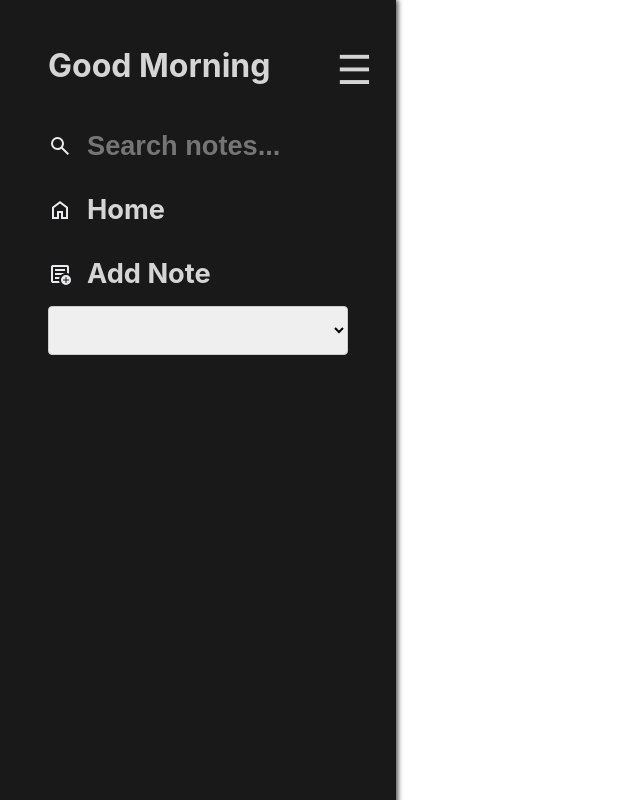
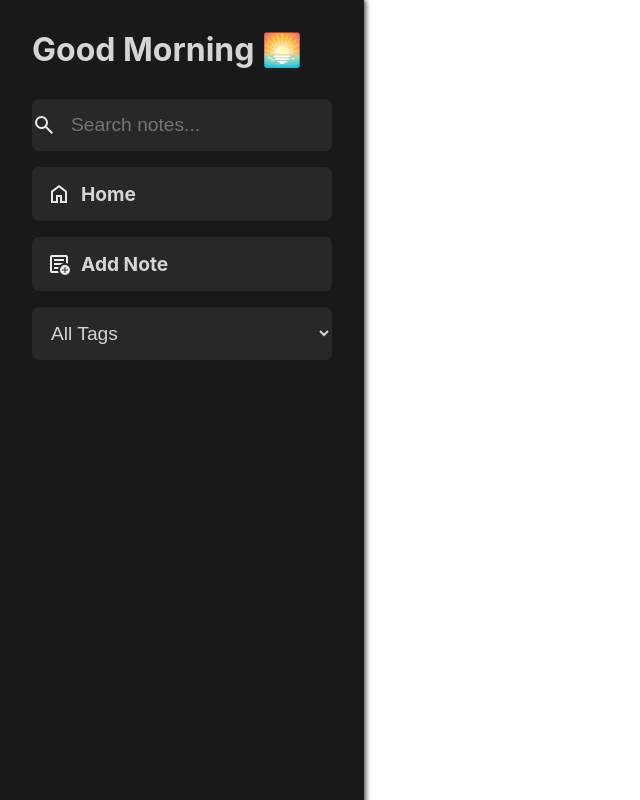
Before and after one commit to Kartikayy007/NotesApp, a React (Vite) app: page / in a window 1280 px wide. Shown: the whole page, without its empty margins (0-640 px from the left). Built offline with nearby package versions, Linux system fonts and the light colour scheme.

Commit message:
Refactor sidebar component to add,delete,search note also to give color tag and sort by tag  functionality

```diff
--- a/src/components/sideBar.jsx
+++ b/src/components/sideBar.jsx
@@ -1,58 +1,194 @@
-import React, { useState } from 'react';
-import Styles from './sideBar.module.css';
+import React, { useState } from "react";
+import Styles from "./sideBar.module.css";
 
 const SideBar = () => {
-  const [isOpen, setIsOpen] = useState(true);
   const hour = new Date().getHours();
-  const greeting = hour < 12 ? 'Good Morning' : 'Good Evening';
+  let greeting;
+  if (hour < 12) {
+    greeting = "Good Morning 🌅";
+  } else if (hour < 18) {
+    greeting = "Good Afternoon ☀️";
+  } else {
+    greeting = "Good Evening 🌇";
+  }
 
-  const toggleSidebar = () => {
-    setIsOpen(!isOpen);
+  const [notes, setnote] = useState([]);
+  const [selectedTag, tag] = useState("");
+  const [searching, searchingNote] = useState("");
+  const [editNoteID, edit] = useState("");
+  const [focuednoteID, noteOnFocus] = useState("");
+
+  const addNewNote = () => {
+    const newNote = {
+      id: Math.random(),
+      title: `Note ${notes.length + 1}`,
+      content: "",
+      tag: "",
+    };
+    setnote([...notes, newNote]);
+  };
+
+  const deleteNote = (id) => {
+    setnote(notes.filter((note) => note.id !== id));
+    if (focuednoteID === id) {
+      noteOnFocus("");
+    }
+  };
+
+  const colortags = {
+    "": "gray",
+    red: "red",
+    yellow: "yellow",
+    green: "green",
+    blue: "blue",
+    purple: "purple",
+  };
+
+  const tagNote = (id, color) => {
+    setnote(
+      notes.map((note) => (note.id === id ? {...note, tag: color} : note))
+    );
+  };
+
+  const filteredNotes = notes.filter(
+    (note) =>
+      (note.tag === selectedTag || selectedTag === "" || (selectedTag === "none" && note.tag === "")) &&
+      note.title.toLowerCase().indexOf(searching.toLowerCase()) !== -1
+  );
+
+  const focusNote = (id) => {
+    noteOnFocus(id);
+    // console.log(`Notew-${id}`);
+  };
+  const editingNoteName = (id) => {
+    edit(id);
+  };
+
+  const editNoteName = (id, name) => {
+    setnote(
+      notes.map((note) => (note.id === id ? {...note, title: name} : note))
+    );
+  };
+
+  const finishEditing = () => {
+    edit("");
   };
 
   return (
-    <div>
-
-      <div className={`${Styles.sideBar} ${isOpen ? Styles.open : Styles.closed}`}>
+    <div className={Styles.sideBar}>
       <div className={Styles.greeting}>
         <h1>{greeting}</h1>
-
       </div>
-        <div className={Styles.hamburger} onClick={toggleSidebar}>
-        &#9776;
-      </div>
-
-        <ul className={Styles.createNotes}>
-
-          <li className={Styles.searchContainer}>
-            <img src="src/assets/search.svg" alt="Search Icon" className={Styles.searchIcon} />
+      <div className={Styles.searchContainer}>
+        <img
+          src="src/assets/search.svg"
+          alt="Search Icon"
+          className={Styles.searchIcon}
+        />
         <input
           type="text"
           placeholder="Search notes..."
           className={Styles.searchInput}
+          value={searching}
+          onChange={(note) => searchingNote(note.target.value)}
         />
-          </li>
-
-          <li className={Styles.home}>
+      </div>
+      <div className={Styles.buttonContainer}>
+        <button className={Styles.sideBarButton}>
           <img src="src/assets/home.svg" alt="" />
-            <button className={Styles.homeButton}>Home</button>
-          </li>
-
-          <li className={Styles.addNote}>
+          Home
+        </button>
+        <button className={Styles.sideBarButton} onClick={addNewNote}>
           <img src="src/assets/addNote.svg" alt="" />
-            <button className={Styles.addButton}>Add Note</button>
-          </li>
-
-          <li className="sort">
-            <select className={Styles.sortcolor}>
-              {/* Options */}
+          Add Note
+        </button>
+      </div>
+      <div className={Styles.tagFilter}>
+        <select
+          className={Styles.sortcolor}
+          value={selectedTag}
+          onChange={(e) => tag(e.target.value)}
+        >
+          <option value="">All Tags</option>
+          <option value="none">⚪ None</option>
+          <option value="red">🔴 Red</option>
+          <option value="yellow">🟡 Yellow</option>
+          <option value="green">🟢 Green</option>
+          <option value="blue">🔵 Blue</option>
+          <option value="purple">🟣 Purple</option>
         </select>
-          </li>
-
-        </ul>
+      </div>
+      <div className={Styles.noteList}>
+        {filteredNotes.map((note) => (
+          <div
+            ID={note.id}
+            className={`${Styles.noteItem} ${
+              focuednoteID === note.id ? Styles.focusedNote : ""
+            }`}
+          >
+            <div
+              className={Styles.noteContent}
+              onClick={() => focusNote(note.id)}
+            >
+              <div className={Styles.tagOptions}>
+                <button
+                  className={Styles.tagButton}
+                  style={{backgroundColor: colortags[note.tag]}}
+                ></button>
+                <div className={Styles.tagMenu}>
+                  {Object.entries(colortags).map(([color, value]) => (
+                    <button
+                      ID={color}
+                      className={Styles.tagOption}
+                      style={{backgroundColor: value}}
+                      onClick={(e) => {
+                        tagNote(note.id, color);
+                      }}
+                    ></button>
+                  ))}
+                </div>
+              </div>
+              {editNoteID === note.id ? (
+                <input
+                  type="text"
+                  value={note.title}
+                  onChange={(e) => editNoteName(note.id, e.target.value)}
+                  onBlur={finishEditing}
+                  onKeyDown={(e) => {
+                    if (e.key === "Enter") {
+                      finishEditing();
+                    }
+                  }}
+                  className={Styles.editNoteIDInput}
+                />
+              ) : (
+                <span className={Styles.noteTitle}>{note.title}</span>
+              )}
+            </div>
+            <div className={Styles.noteOptions}>
+              <button className={Styles.optionsButton}>⋮</button>
+              <div className={Styles.optionsMenu}>
+                <button
+                  onClick={() => {
+                    editingNoteName(note.id);
+                  }}
+                >
+                  Rename
+                </button>
+                <button
+                  onClick={() => {
+                    deleteNote(note.id);
+                  }}
+                >
+                  Delete
+                </button>
+              </div>
+            </div>
+          </div>
+        ))}
       </div>
     </div>
   );
-}
+};
 
 export default SideBar;
--- a/src/components/sideBar.module.css
+++ b/src/components/sideBar.module.css
@@ -1,33 +1,15 @@
 .sideBar {
-  width: 300px; /* Increased width */
+  width: 300px;
   height: 100vh;
   background-color: rgb(25, 25, 25);
   color: rgb(213, 213, 213);
   display: flex;
   flex-direction: column;
-  padding: 3rem;
+  padding: 2rem;
   box-shadow: 2px 0 5px rgba(0, 0, 0, 0.7);
   position: fixed;
   left: 0;
   top: 0;
-  transition: transform 0.3s ease;
-}
-
-.open {
-  transform: translateX(0);
-}
-
-.closed {
-  transform: translateX(-100%);
-}
-
-.hamburger {
-  font-size: 2.5em;
-  cursor: pointer;
-  position: fixed;
-  top: 4.5%;
-  left: 85%;
-  z-index: 9;
 }
 
 .greeting {
@@ -40,21 +22,19 @@
   margin: 0;
 }
 
-.createNotes {
-  list-style-type: none;
-  padding: 0;
-}
-
 .searchContainer {
   display: flex;
   align-items: center;
-  margin-bottom: 1px;
+  margin-bottom: 1rem;
+  border-radius: 7px;
+  transition: background-color 0.3s ease;
+  background-color: rgb(40, 40, 40);
 }
 
-.searchInput:hover {
-  background-color: #333;
-  border-radius: 7px;
+.searchContainer:hover {
+  background-color: rgb(50, 50, 50);
 }
+
 .searchInput {
   width: 100%;
   padding: 15px;
@@ -63,16 +43,17 @@
   border-radius: 7px;
   outline: none;
   color: rgb(213, 213, 213);
-  font-size: 1.7em;
-  font-weight: bold;
+  font-size: 1.2em;
 }
 
-.home, .addNote {
+.buttonContainer {
   display: flex;
-  align-items: center;
-  margin-bottom: 1px;
+  flex-direction: column;
+  gap: 1rem;
+  margin-bottom: 1rem;
 }
-.homeButton, .addButton {
+
+.sideBarButton {
   display: flex;
   align-items: center;
   padding: 15px;
@@ -80,23 +61,169 @@
   border: none;
   border-radius: 7px;
   cursor: pointer;
-  font-size: 1.7em;
+  font-size: 1.2em;
   font-weight: bold;
-  margin-bottom: 1  px;
-  width: 100%;
-  background-color: rgb(25, 25, 25);
+  background-color: rgb(40, 40, 40);
   transition: background-color 0.3s ease, color 0.3s ease;
 }
 
-.homeButton:hover, .addButton:hover {
-  background-color: rgb(50, 50, 50);
-  color: rgb(255, 255, 255);
+.sideBarButton:hover {
+  background-color: rgb(60, 60, 60);
+}
+
+.sideBarButton img {
+  margin-right: 10px;
+}
+
+.tagFilter {
+  margin-bottom: 1rem;
 }
 
 .sortcolor {
   width: 100%;
   padding: 15px;
-  border: 1px solid #ccc;
-  border-radius: 4px;
+  border: none;
+  background-color: rgb(40, 40, 40);
+  border-radius: 7px;
   outline: none;
+  transition: background-color 0.3s ease;
+  color: rgb(213, 213, 213);
+  font-size: 1.2em;
 }
+
+.sortcolor:hover {
+  background-color: rgb(60, 60, 60);
+}
+
+.noteList {
+  overflow-y: auto;
+  max-height: calc(100vh - 300px);
+  padding-right: 10px;
+  padding-bottom: 2rem; /* Add this line */
+}
+
+.noteItem {
+  display: flex;
+  align-items: center;
+  justify-content: space-between;
+  margin-bottom: 1rem;
+  padding: 15px;
+  background-color: rgb(40, 40, 40);
+  border-radius: 7px;
+  transition: background-color 0.3s ease;
+}
+
+.noteItem:hover {
+  background-color: rgb(60, 60, 60);
+}
+
+.noteContent {
+  display: flex;
+  align-items: center;
+  flex-grow: 1;
+}
+
+.tagOptions {
+  position: relative;
+  margin-right: 10px;
+}
+
+.tagButton {
+  width: 20px;
+  height: 20px;
+  border-radius: 50%;
+  border: none;
+  cursor: pointer;
+}
+
+.tagMenu {
+  position: absolute;
+  left: 0;
+  top: 100%;
+  background-color: rgb(50, 50, 50);
+  border-radius: 5px;
+  box-shadow: 0 2px 10px rgba(0, 0, 0, 0.1);
+  display: none;
+  padding: 5px;
+  z-index: 1;
+}
+
+.tagOptions:hover .tagMenu {
+  display: flex;
+}
+
+.tagOption {
+  width: 15px;
+  height: 15px;
+  border-radius: 50%;
+  border: none;
+  margin: 0 2px;
+  cursor: pointer;
+}
+
+.noteTitle {
+  font-size: 1.2em;
+  color: rgb(213, 213, 213);
+}
+
+.noteOptions {
+  position: relative;
+  z-index: 1;
+}
+
+.optionsButton {
+  background: none;
+  border: none;
+  color: rgb(213, 213, 213);
+  font-size: 20px;
+  cursor: pointer;
+}
+
+.optionsMenu {
+  position: absolute;
+  right: 0;
+  top: 100%;
+  background-color: rgb(50, 50, 50);
+  border-radius: 5px;
+  box-shadow: 0 2px 10px rgba(0, 0, 0, 0.1);
+  display: none;
+  z-index: 1;
+}
+
+.noteOptions:hover .optionsMenu {
+  display: block;
+}
+
+.optionsMenu button {
+  display: block;
+  width: 100%;
+  padding: 10px;
+  text-align: left;
+  background: none;
+  border: none;
+  color: rgb(213, 213, 213);
+  cursor: pointer;
+}
+
+.optionsMenu button:hover {
+  background-color: rgb(70, 70, 70);
+}
+
+.editNoteIDInput {
+  flex-grow: 1;
+  padding: 10px;
+  background-color: rgb(60, 60, 60);
+  color: rgb(213, 213, 213);
+  border: none;
+  border-radius: 5px;
+  font-size: 1.2em;
+}
+
+.editNoteIDInput:focus {
+  outline: none;
+  box-shadow: 0 0 0 2px rgb(100, 100, 100);
+}
+
+.focusedNote {
+  border: 2px solid rgb(100, 100, 100);
+}
```
Lines whose indentation alone changed are shown as unchanged.
